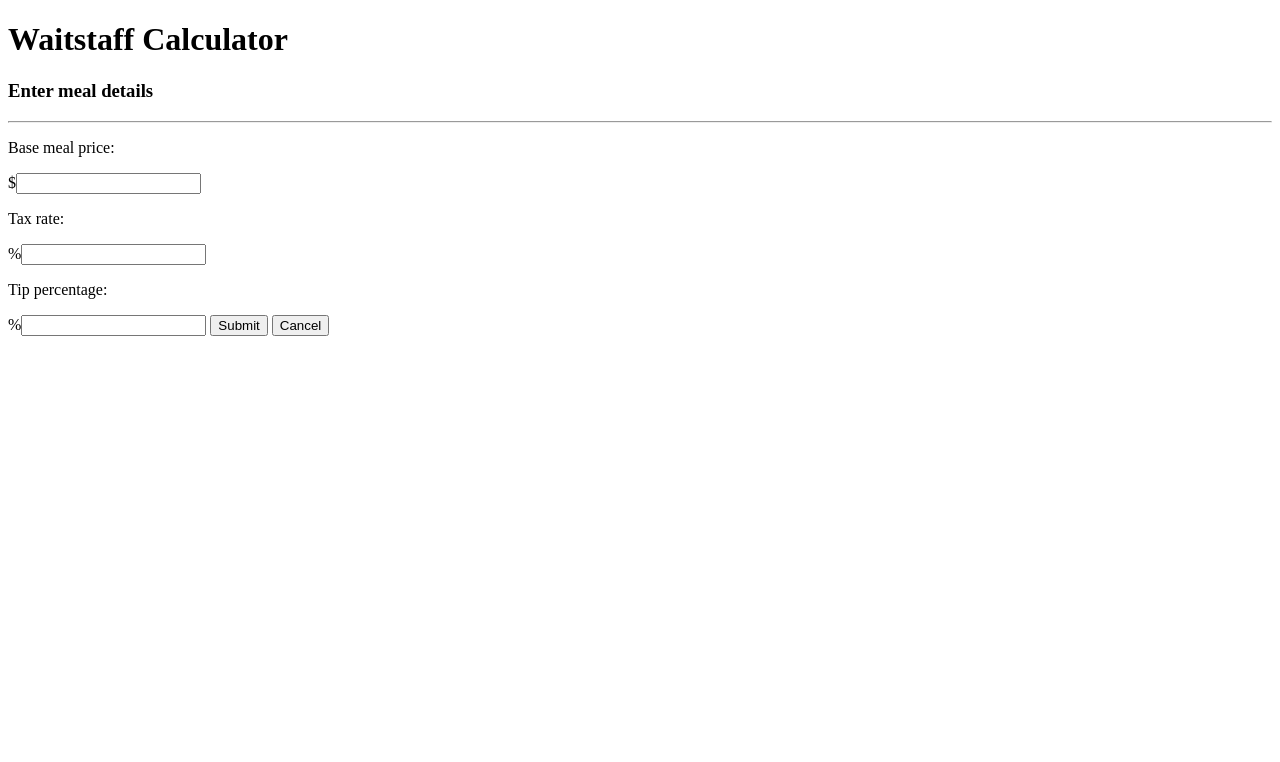
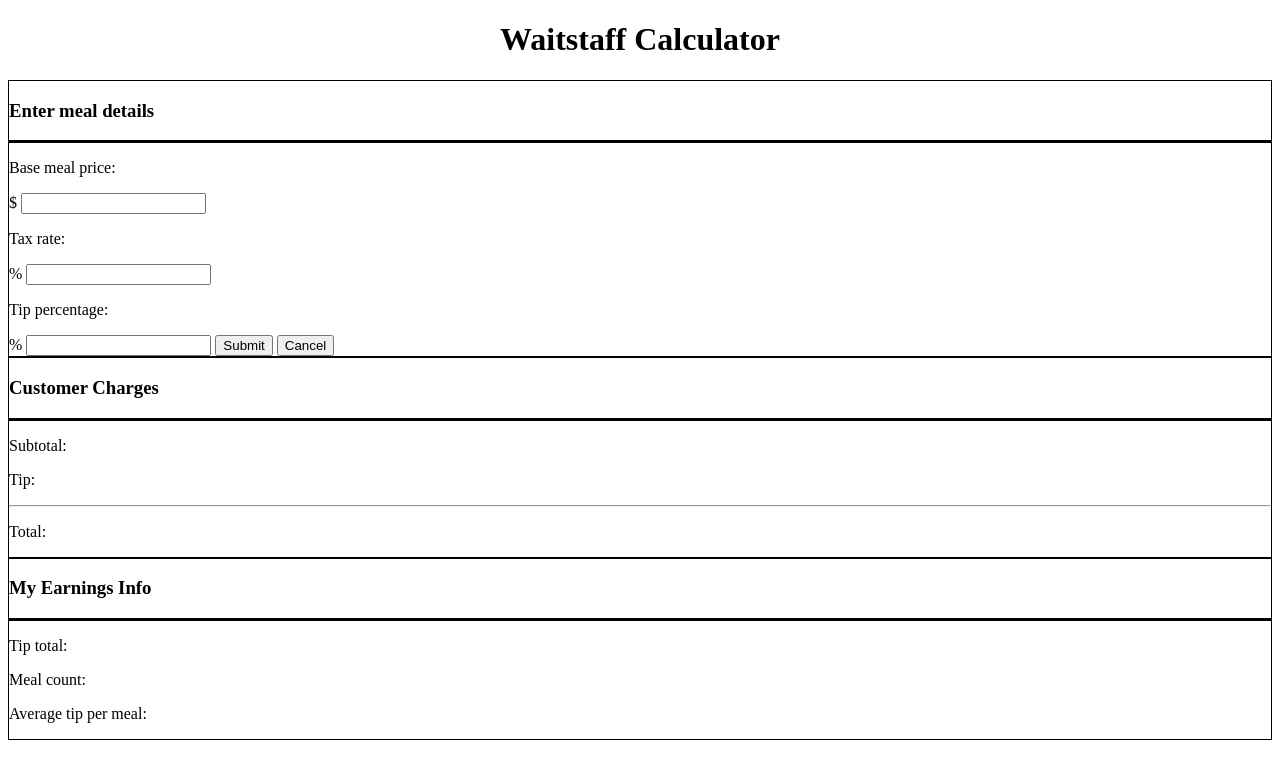
Before and after one commit to nicole-lindsay/waitstaff, a plain HTML site: page index.html in a window 1280 px wide. Drawn offline with nearby package versions, Linux system fonts and the light colour scheme.

Commit message:
figuring out page layout

```diff
--- a/app.js
+++ b/app.js
@@ -1,2 +1,4 @@
 angular.module('myApp', [])
-	.controller('myCtrl')
+	.controller('myCtrl', function(){
+		var main = this;
+	});
--- a/index.html
+++ b/index.html
@@ -1,23 +1,43 @@
 <!DOCTYPE html>
 <html lang="en" ng-app="myApp">
+
 <head>
     <meta charset="UTF-8">
     <title>Waitstaff Calculator</title>
     <link rel="stylesheet" type="text/css" href="style.css">
+    <script type="text/javascript" src="https://ajax.googleapis.com/ajax/libs/angularjs/1.3.10/angular.js"></script>
     <script type="text/javascript" src="app.js"></script>
 </head>
-<body ng-controller="myCtrl">
+
+<body ng-controller="myCtrl as main">
     <h1>Waitstaff Calculator</h1>
     <div id="mealDetails">
-		<h3>Enter meal details</h3>
-		<hr>
-		<p>Base meal price:</p>$<input type="number">
-		<p>Tax rate:</p>%<input type="number">
-		<p>Tip percentage:</p>%<input type="number">
+        <div class="boxTitle">
+            <h3>Enter meal details</h3></div>
+        <p>Base meal price:</p>$
+        <input type="number">
+        <p>Tax rate:</p>%
+        <input type="number">
+        <p>Tip percentage:</p>%
+        <input type="number">
         <button>Submit</button>
         <button>Cancel</button>
     </div>
-	<div id="custCharges"></div>
-	<div id="earnInfo"></div>
+    <div id="custCharges">
+        <div class="boxTitle">
+            <h3>Customer Charges</h3></div>
+        <p>Subtotal:</p>
+        <p>Tip:</p>
+        <hr>
+        <p>Total:</p>
+    </div>
+    <div id="earnInfo">
+        <div class="boxTitle">
+            <h3>My Earnings Info</h3></div>
+        <P>Tip total:</P>
+        <p>Meal count:</p>
+        <p>Average tip per meal:</p>
+    </div>
 </body>
+
 </html>
--- a/style.css
+++ b/style.css
@@ -0,0 +1,12 @@
+#mealDetails, #custCharges, #earnInfo {
+	border-style: solid;
+	border-width: thin;
+}
+
+.boxTitle {
+	border-bottom: solid;
+}
+
+h1 {
+	text-align: center;
+}
```
Lines whose indentation alone changed are shown as unchanged.
